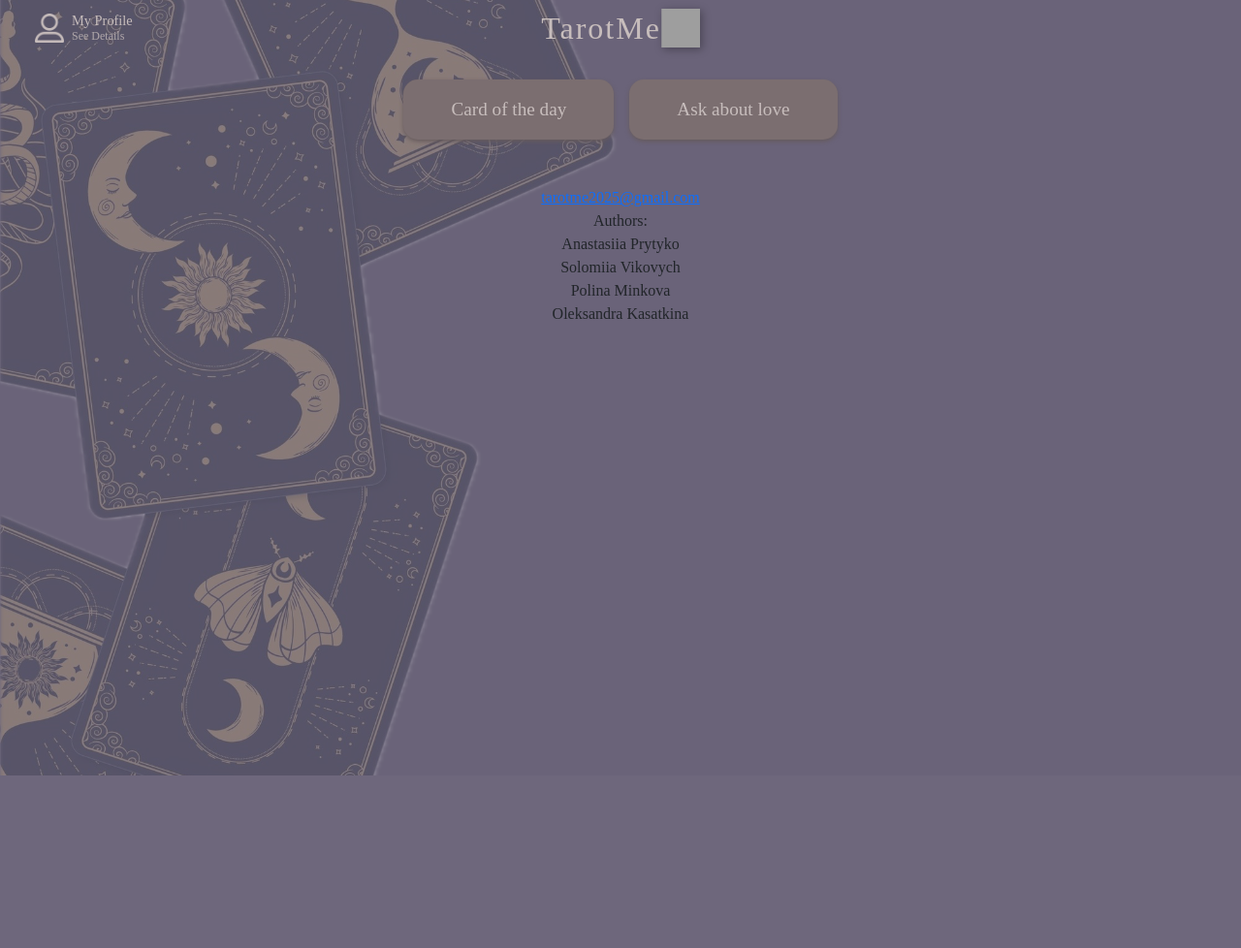
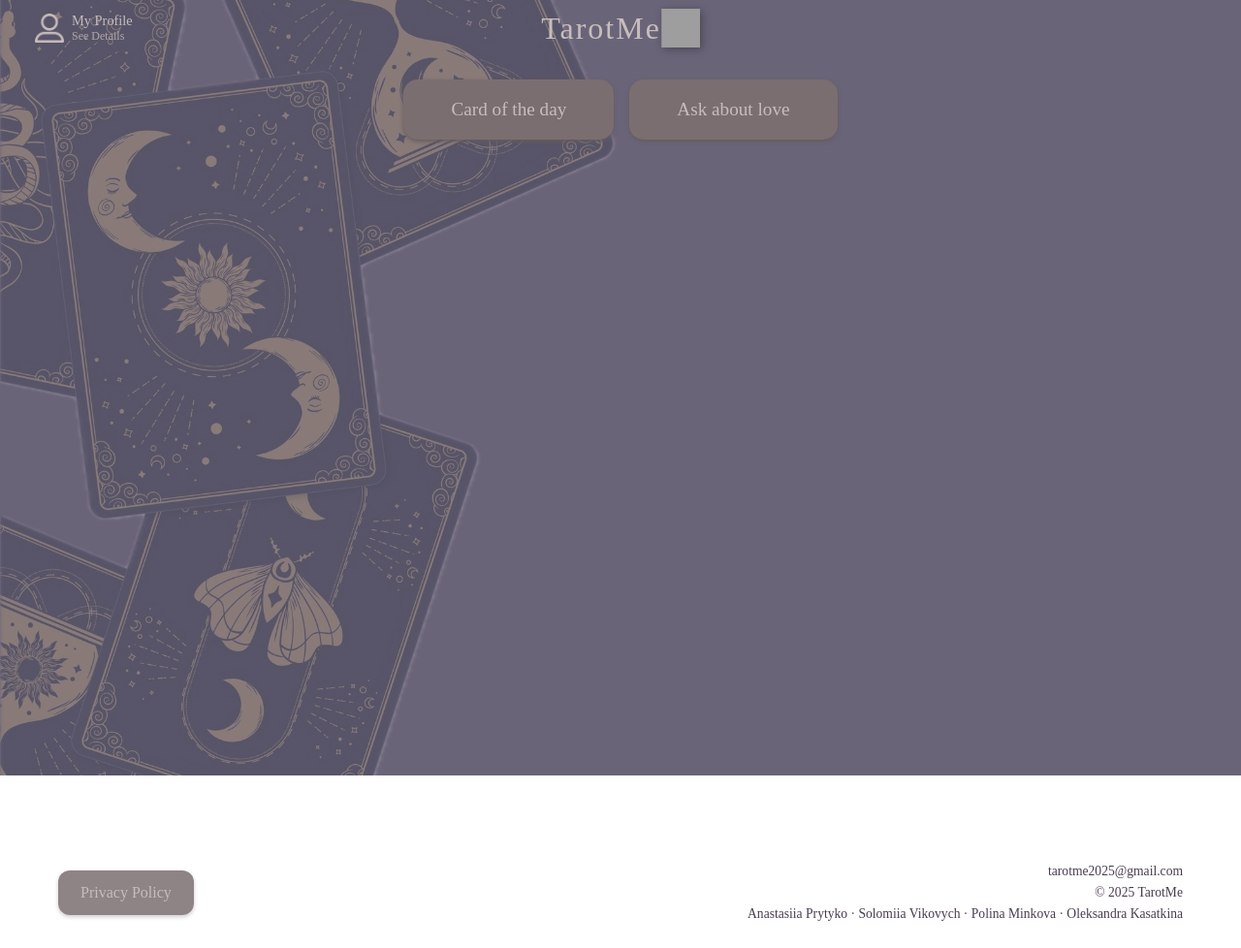
Before and after one commit to nstprtko/tarot_me_django, a Django app: page /homepage in a window 1280 px wide. Shown: the whole page at 97% size. Before the commit the page ends 800 px from the top, so only its background shows below. Run offline with Django 5.2, Linux system fonts and the light colour scheme; some libraries are stand-ins or nearby versions; grey boxes are pictures that could not be loaded.

Commit message:
footer updated

```diff
--- a/readings/templates/readings/base_layout.html
+++ b/readings/templates/readings/base_layout.html
@@ -42,7 +42,7 @@
       </div>
     </nav>
   </div>
-<main id='page' class='container mt-4'>
+  <main id='page' style="width: 100%; overflow-x: hidden;">
 
 
 
--- a/readings/templates/readings/home_page.html
+++ b/readings/templates/readings/home_page.html
@@ -36,15 +36,49 @@
       </button>
 </div>
 
-<footer class="text-center mt-5">
-  <p>
-      <a href="mailto:tarotme2025@gmail.com">tarotme2025@gmail.com</a> <br>
-      Authors: <br>
-      Anastasiia Prytyko <br>
-      Solomiia Vikovych <br>
-      Polina Minkova <br>
-      Oleksandra Kasatkina<br>
-  </p>
+<div style="min-height: 90vh;"></div>
+<footer class="container-fluid py-4"
+        style="
+        background: rgba(255, 255, 255, 0.15);
+        backdrop-filter: blur(8px);
+        width: 100%;
+    ">
+
+    <div class="row align-items-center px-5">
+
+        <div class="col-md-6 text-center text-md-start mb-3 mb-md-0">
+            <a href="{% url 'readings:policy' %}"
+               class="btn"
+               style="
+                    background: rgba(123, 110, 112, 0.85);
+                    color: #C7BDBC;
+                    border-radius: 12px;
+                    padding: 10px 22px;
+                    box-shadow: 0 2px 4px rgba(0,0,0,0.2);
+               ">
+                Privacy Policy
+            </a>
+        </div>
+
+        <div class="col-md-6 text-center text-md-end"
+             style="
+                font-size: 0.85rem;
+                color: #4a3b4f;
+                line-height: 1.6;
+             ">
+            <a href="mailto:tarotme2025@gmail.com"
+               style="color: #4a3b4f; text-decoration: none;">
+                tarotme2025@gmail.com
+            </a>
+            <br>
+            © 2025 TarotMe
+            <br>
+            Anastasiia Prytyko · Solomiia Vikovych · Polina Minkova · Oleksandra Kasatkina
+        </div>
+
+    </div>
 </footer>
 
+
+
 {% endblock content %}
--- a/readings/templates/readings/policy.html
+++ b/readings/templates/readings/policy.html
@@ -65,12 +65,12 @@
         <p>
             For questions regarding this Privacy Policy, please contact us at:
             <br>
-            <strong>tarotme2025@gmail.com</strong>
+            <a href="mailto:tarotme2025@gmail.com" style="color: #4a3b4f; text-decoration: none;">tarotme2025@gmail.com</a>
         </p>
 
         <hr>
 
-        <a href="/" class="btn btn-secondary mt-2">← Back to Home</a>
+        <a href="{% url 'readings:homepage' %}" class="btn btn-secondary mt-2">← Back to Home</a>
 
     </div>
 
```
